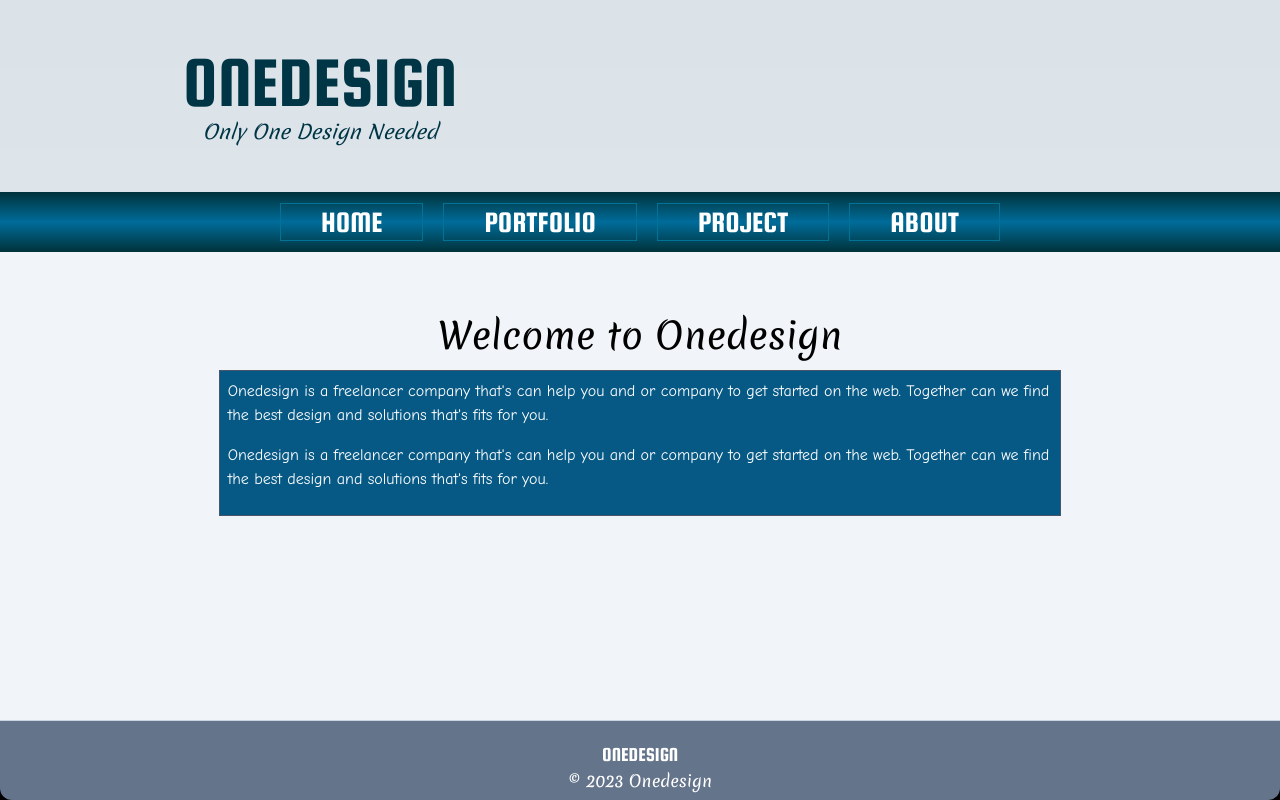
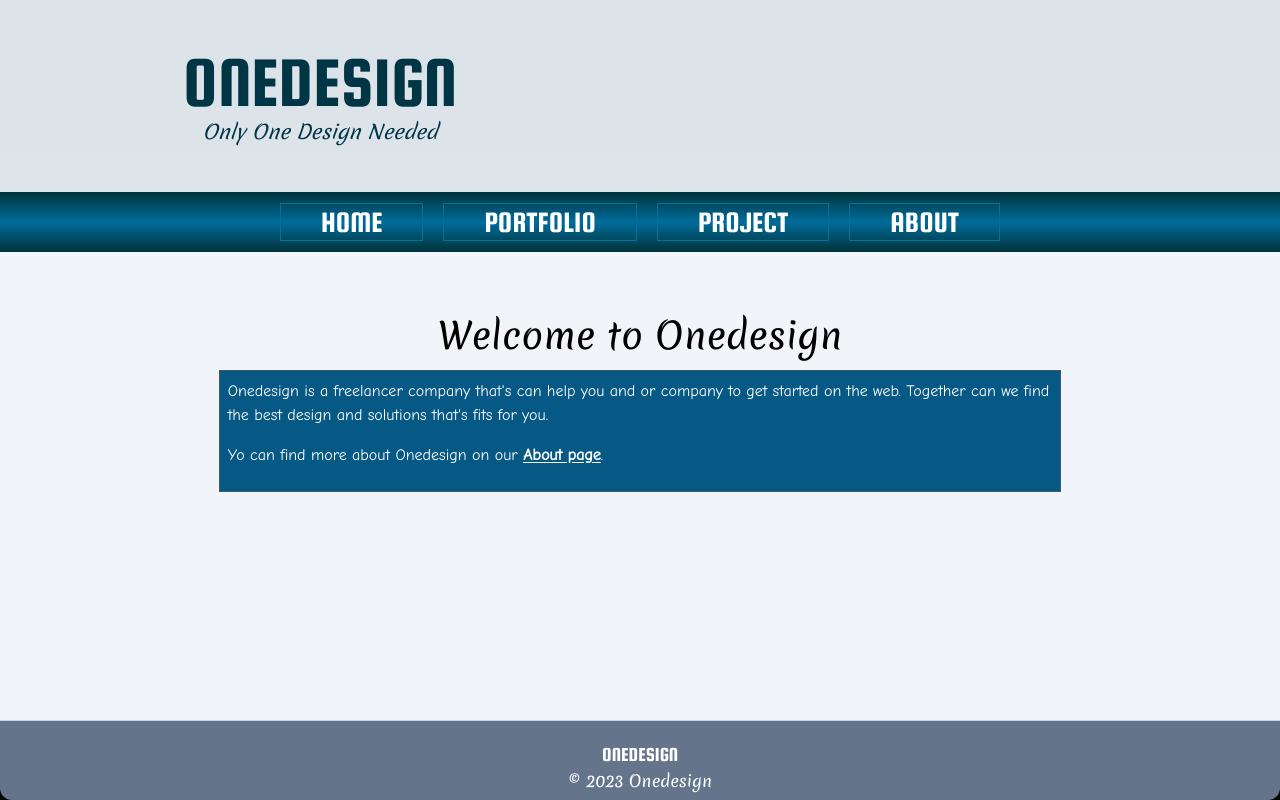
Before and after one commit to LAakerberg/Portfolio-2, a React (Vite) app: page / in a window 1280 px wide. Built offline with nearby package versions, Linux system fonts and the light colour scheme.

Commit message:
Added about page link in the text

```diff
--- a/src/pages/Home/index.jsx
+++ b/src/pages/Home/index.jsx
@@ -1,3 +1,5 @@
+import { Link } from 'react-router-dom';
+
 export function Home() {
   return (
     <>
@@ -14,9 +16,14 @@ export function Home() {
             design and solutions that&#39;s fits for you.
           </p>
           <p className="py-4">
-            Onedesign is a freelancer company that&#39;s can help you and or
-            company to get started on the web. Together can we find the best
-            design and solutions that&#39;s fits for you.
+            Yo can find more about Onedesign on our{' '}
+            <Link
+              to="/about"
+              className="font-bold underline underline-offset-2"
+            >
+              About page
+            </Link>
+            .
           </p>
         </div>
       </div>
```
